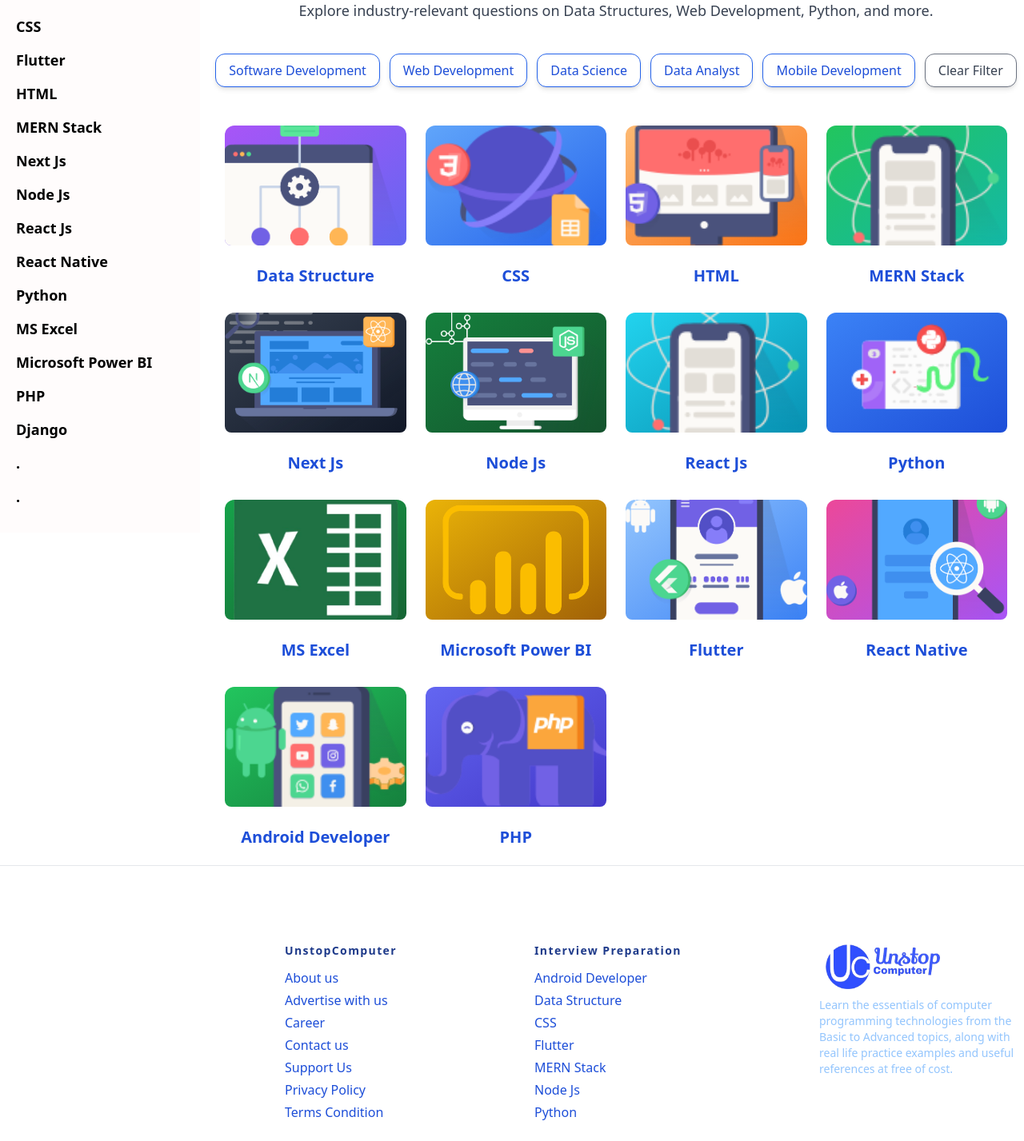
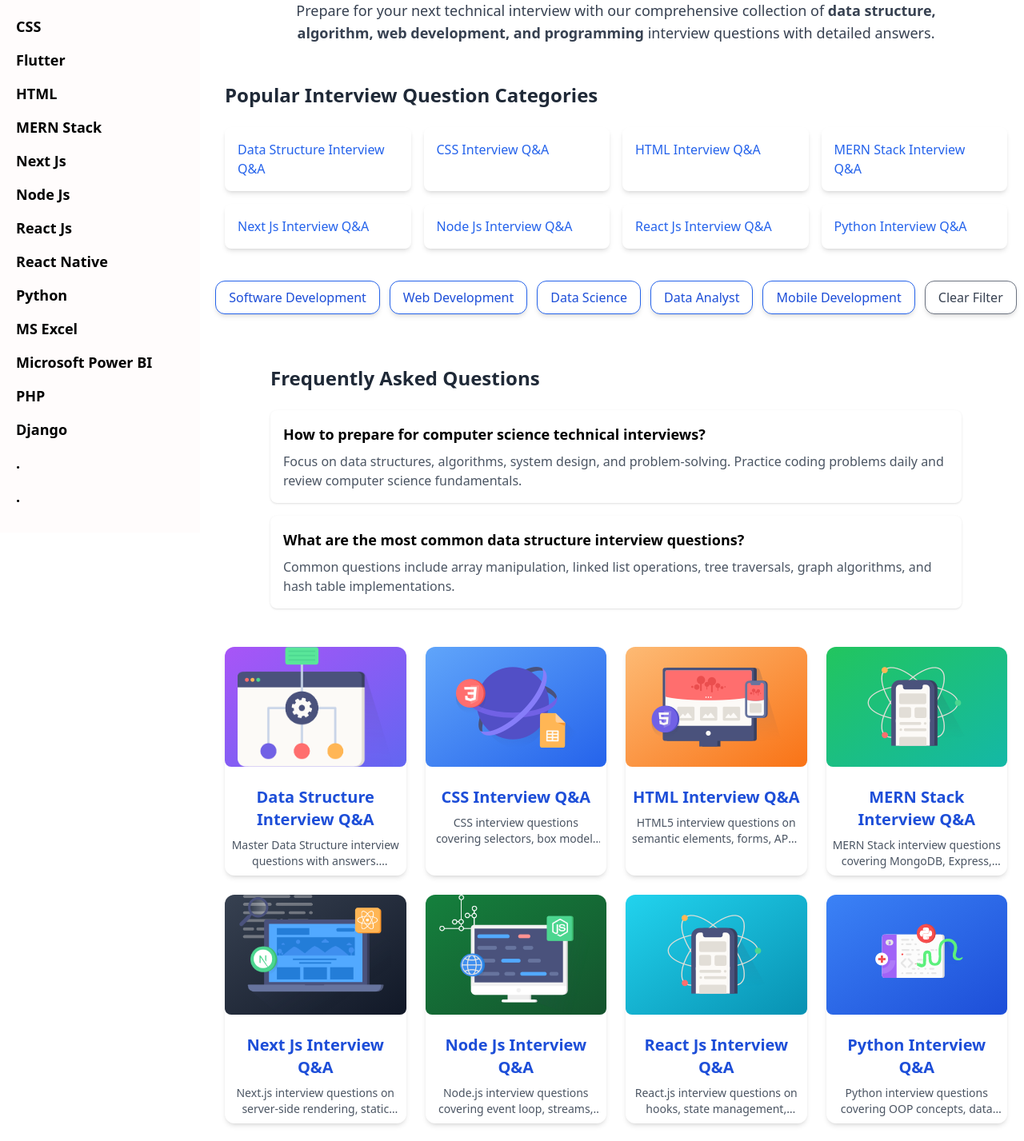
Before and after one commit to kartikkrishnasharmaa/ucpproject, a Next.js app: page /interview-question in a window 1280 px wide. Shown: the part 262-1689 px from the top of the page at 80% size. Built offline with nearby package versions, Linux system fonts and the light colour scheme.

Commit message:
asaasdadas

```diff
--- a/pages/interview-question/index.js
+++ b/pages/interview-question/index.js
@@ -14,7 +14,9 @@
       category: ["Software Development"],
       link: "/interview-question/data-structure",
       image: "/Images/subject/data-structure.png",
-      gradient: "from-purple-500 to-indigo-500"
+      gradient: "from-purple-500 to-indigo-500",
+      metaDesc:
+        "Master Data Structure interview questions with answers. Prepare for arrays, linked lists, trees, graphs, and algorithms.",
     },
     {
       id: 2,
@@ -22,7 +24,9 @@
       category: ["Web Development"],
       link: "/interview-question/css",
       image: "/Images/subject/css.png",
-      gradient: "from-blue-400 to-blue-600"
+      gradient: "from-blue-400 to-blue-600",
+      metaDesc:
+        "CSS interview questions covering selectors, box model, flexbox, grid, animations, and responsive design techniques.",
     },
     {
       id: 3,
@@ -30,7 +34,9 @@
       category: ["Web Development"],
       link: "/interview-question/html",
       image: "/Images/subject/html.png",
-      gradient: "from-orange-300 to-orange-500"
+      gradient: "from-orange-300 to-orange-500",
+      metaDesc:
+        "HTML5 interview questions on semantic elements, forms, APIs, accessibility, and modern web development practices.",
     },
     {
       id: 4,
@@ -38,7 +44,9 @@
       category: ["Web Development"],
       link: "/interview-question/mern-stack",
       image: "/Images/subject/react.png",
-      gradient: "from-green-500 to-teal-500"
+      gradient: "from-green-500 to-teal-500",
+      metaDesc:
+        "MERN Stack interview questions covering MongoDB, Express, React, and Node.js for full-stack development positions.",
     },
     {
       id: 5,
@@ -46,7 +54,9 @@
       category: ["Web Development"],
       link: "/interview-question/nextjs",
       image: "/Images/subject/nextjs.png",
-      gradient: "from-gray-700 to-gray-900"
+      gradient: "from-gray-700 to-gray-900",
+      metaDesc:
+        "Next.js interview questions on server-side rendering, static generation, API routes, and performance optimization.",
     },
     {
       id: 6,
@@ -54,7 +64,9 @@
       category: ["Software Development"],
       link: "/interview-question/nodejs",
       image: "/Images/subject/nodejs.png",
-      gradient: "from-green-700 to-green-900"
+      gradient: "from-green-700 to-green-900",
+      metaDesc:
+        "Node.js interview questions covering event loop, streams, clusters, middleware, and backend development concepts.",
     },
     {
       id: 7,
@@ -62,7 +74,9 @@
       category: ["Web Development"],
       link: "/interview-question/reactjs",
       image: "/Images/subject/react.png",
-      gradient: "from-cyan-400 to-cyan-600"
+      gradient: "from-cyan-400 to-cyan-600",
+      metaDesc:
+        "React.js interview questions on hooks, state management, component lifecycle, and modern frontend development.",
     },
     {
       id: 8,
@@ -70,7 +84,9 @@
       category: ["Software Development", "Data Science"],
       link: "/interview-question/python",
       image: "/Images/subject/python.png",
-      gradient: "from-blue-500 to-blue-700"
+      gradient: "from-blue-500 to-blue-700",
+      metaDesc:
+        "Python interview questions covering OOP concepts, data structures, frameworks, and scripting for software developers.",
     },
     {
       id: 9,
@@ -78,7 +94,9 @@
       category: ["Data Analyst"],
       link: "/interview-question/excel",
       image: "/Images/subject/excel.png",
-      gradient: "from-green-600 to-green-800"
+      gradient: "from-green-600 to-green-800",
+      metaDesc:
+        "Excel interview questions on formulas, pivot tables, VLOOKUP, macros, and data analysis techniques.",
     },
     {
       id: 10,
@@ -86,7 +104,9 @@
       category: ["Data Analyst"],
       link: "/interview-question/powerbi",
       image: "/Images/subject/powerbi.png",
-      gradient: "from-yellow-500 to-yellow-700"
+      gradient: "from-yellow-500 to-yellow-700",
+      metaDesc:
+        "Power BI interview questions on DAX, data modeling, visualization, and business intelligence concepts.",
     },
     {
       id: 11,
@@ -94,7 +114,9 @@
       category: ["Mobile Development"],
       link: "/interview-question/flutter",
       image: "/Images/subject/flutter.png",
-      gradient: "from-blue-300 to-blue-500"
+      gradient: "from-blue-300 to-blue-500",
+      metaDesc:
+        "Flutter interview questions on widgets, state management, platform channels, and cross-platform app development.",
     },
     {
       id: 12,
@@ -102,7 +124,9 @@
       category: ["Mobile Development"],
       link: "/interview-question/react-native",
       image: "/Images/subject/reactnative.png",
-      gradient: "from-pink-500 to-purple-500"
+      gradient: "from-pink-500 to-purple-500",
+      metaDesc:
+        "React Native interview questions on native modules, performance optimization, and mobile app development.",
     },
     {
       id: 13,
@@ -110,7 +134,9 @@
       category: ["Mobile Development"],
       link: "/interview-question/android-developer",
       image: "/Images/subject/android.png",
-      gradient: "from-green-500 to-green-700"
+      gradient: "from-green-500 to-green-700",
+      metaDesc:
+        "Android interview questions on activities, fragments, Jetpack components, and mobile application architecture.",
     },
     {
       id: 14,
@@ -118,9 +144,12 @@
       category: ["Web Development"],
       link: "/interview-question/php",
       image: "/Images/subject/php.png",
-      gradient: "from-indigo-500 to-indigo-700"
+      gradient: "from-indigo-500 to-indigo-700",
+      metaDesc:
+        "PHP interview questions on OOP, MVC frameworks, security practices, and server-side web development.",
     },
   ];
+
   const categories = [
     ...new Set(mcqsubjects.flatMap((subject) => subject.category)),
   ];
@@ -136,11 +165,51 @@
   return (
     <QueLayout>
       <Head>
-        <title>Interview Questions | Learn with Unstop Computer</title>
+        <title>
+          Top 1000+ Computer Science Interview Questions with Answers (2025)
+        </title>
         <meta
           name="description"
-          content="Ace your technical interviews with top MCQs and coding interview questions. Learn Data Structures, Web Dev, Python, Power BI and more."
+          content="Comprehensive collection of 1000+ computer science interview questions with answers. Prepare for technical interviews in Data Structures, Web Development, Python, React, Node.js, and more."
         />
+        <meta
+          name="keywords"
+          content="computer science interview questions, programming interview questions, technical interview preparation, coding interview questions, data structure questions, web development interview questions"
+        />
+        <meta
+          property="og:title"
+          content="Top Computer Science Interview Questions with Answers"
+        />
+        <meta
+          property="og:description"
+          content="Prepare for your next tech interview with our comprehensive collection of computer science and programming interview questions."
+        />
+        <meta property="og:type" content="website" />
+        <meta
+          property="og:url"
+          content="https://unstopcomputer.tech/interview-question"
+        />
+        <link
+          rel="canonical"
+          href="https://unstopcomputer.tech/interview-question"
+        />
+
+        {/* Structured Data */}
+        <script type="application/ld+json">
+          {JSON.stringify({
+            "@context": "https://schema.org",
+            "@type": "ItemList",
+            itemListElement: mcqsubjects.slice(0, 10).map((subject, index) => ({
+              "@type": "ListItem",
+              position: index + 1,
+              item: {
+                "@type": "WebPage",
+                url: `https://unstopcomputer.tech/interview-question${subject.link}`,
+                name: `${subject.name} Interview Questions`,
+              },
+            })),
+          })}
+        </script>
       </Head>
 
       <section id="content-wrapper">
@@ -153,12 +222,38 @@
               className="text-center max-w-4xl mx-auto"
             >
               <h1 className="text-4xl md:text-5xl font-bold text-blue-700">
-                Top Interview Questions with Answers
+                Top 1000+ Computer Science Interview Questions with Answers
               </h1>
               <p className="mt-4 text-gray-700 text-lg">
-                Explore industry-relevant questions on Data Structures, Web Development, Python, and more.
+                Prepare for your next technical interview with our comprehensive
+                collection of
+                <span className="font-semibold">
+                  {" "}
+                  data structure, algorithm, web development, and programming{" "}
+                </span>
+                interview questions with detailed answers.
               </p>
             </motion.div>
+
+            {/* Popular Categories Section */}
+            <div className="mt-12 max-w-7xl mx-auto px-4">
+              <h2 className="text-2xl font-bold text-gray-800 mb-6">
+                Popular Interview Question Categories
+              </h2>
+              <div className="grid grid-cols-2 md:grid-cols-4 gap-4">
+                {mcqsubjects.slice(0, 8).map((subject) => (
+                  <Link
+                    href={subject.link}
+                    key={subject.id}
+                    className="bg-white p-4 rounded-lg shadow-md hover:shadow-lg transition-shadow"
+                  >
+                    <h3 className="font-medium text-blue-600 hover:text-blue-800">
+                      {subject.name} Interview Q&A
+                    </h3>
+                  </Link>
+                ))}
+              </div>
+            </div>
 
             {/* Category Filter Buttons */}
             <motion.div
@@ -172,6 +267,7 @@
                   key={category}
                   onClick={() => setSelectedCategory(category)}
                   className="bg-white border border-blue-600 text-blue-700 hover:bg-blue-700 hover:text-white px-4 py-2 rounded-xl shadow-md transition duration-300"
+                  aria-label={`Filter by ${category}`}
                 >
                   {category}
                 </button>
@@ -179,10 +275,40 @@
               <button
                 onClick={() => setSelectedCategory(null)}
                 className="bg-white border border-gray-500 text-gray-700 hover:bg-gray-700 hover:text-white px-4 py-2 rounded-xl shadow-md transition duration-300"
+                aria-label="Clear filters"
               >
                 Clear Filter
               </button>
             </motion.div>
+
+            {/* FAQ Section for SEO */}
+            <div className="mt-16 max-w-4xl mx-auto px-4">
+              <h2 className="text-2xl font-bold text-gray-800 mb-6">
+                Frequently Asked Questions
+              </h2>
+              <div className="space-y-4">
+                <div className="bg-white p-4 rounded-lg shadow">
+                  <h3 className="font-semibold text-lg">
+                    How to prepare for computer science technical interviews?
+                  </h3>
+                  <p className="mt-2 text-gray-600">
+                    Focus on data structures, algorithms, system design, and
+                    problem-solving. Practice coding problems daily and review
+                    computer science fundamentals.
+                  </p>
+                </div>
+                <div className="bg-white p-4 rounded-lg shadow">
+                  <h3 className="font-semibold text-lg">
+                    What are the most common data structure interview questions?
+                  </h3>
+                  <p className="mt-2 text-gray-600">
+                    Common questions include array manipulation, linked list
+                    operations, tree traversals, graph algorithms, and hash
+                    table implementations.
+                  </p>
+                </div>
+              </div>
+            </div>
 
             {/* Subjects Grid */}
             <motion.div
@@ -193,26 +319,37 @@
                 <motion.div
                   key={subject.id}
                   whileHover={{ scale: 1.03 }}
-                  className="transition-all duration-300 transform hover:shadow-xl rounded-xl relative overflow-hidden"
+                  className="transition-all duration-300 transform shadow-md hover:shadow-xl rounded-xl relative overflow-hidden"
                 >
-                  <Link href={subject.link}>
-                    <div className="flex flex-col">
-                      {/* Banner-style container */}
+                  <Link
+                    href={subject.link}
+                    aria-label={`${subject.name} interview questions`}
+                  >
+                    <div className="flex flex-col h-full">
                       <div
-                        className={`bg-gradient-to-br ${subject.gradient} w-full h-[150px] relative rounded-lg overflow-hidden`}
+                        className={`bg-gradient-to-br ${subject.gradient} w-full h-[150px] relative rounded-lg overflow-hidden flex items-center justify-center`}
                       >
-                        {/* Image with object-cover to maintain aspect ratio */}
                         <img
                           src={subject.image}
-                          alt={subject.name}
-                          className="w-full h-full object-cover"
+                          alt={`${subject.name} interview questions`}
+                          className="max-w-[80%] max-h-[80%] object-contain"
+                          style={{
+                            width: "auto",
+                            height: "auto",
+                            maxWidth: "100%",
+                            maxHeight: "100%",
+                          }}
+                          loading="lazy"
                         />
                       </div>
 
                       <div className="text-center mt-4 p-2">
                         <h3 className="text-xl font-semibold text-blue-700">
-                          {subject.name}
+                          {subject.name} Interview Q&A
                         </h3>
+                        <p className="text-sm text-gray-600 mt-2 line-clamp-2">
+                          {subject.metaDesc}
+                        </p>
                       </div>
                     </div>
                   </Link>
```
